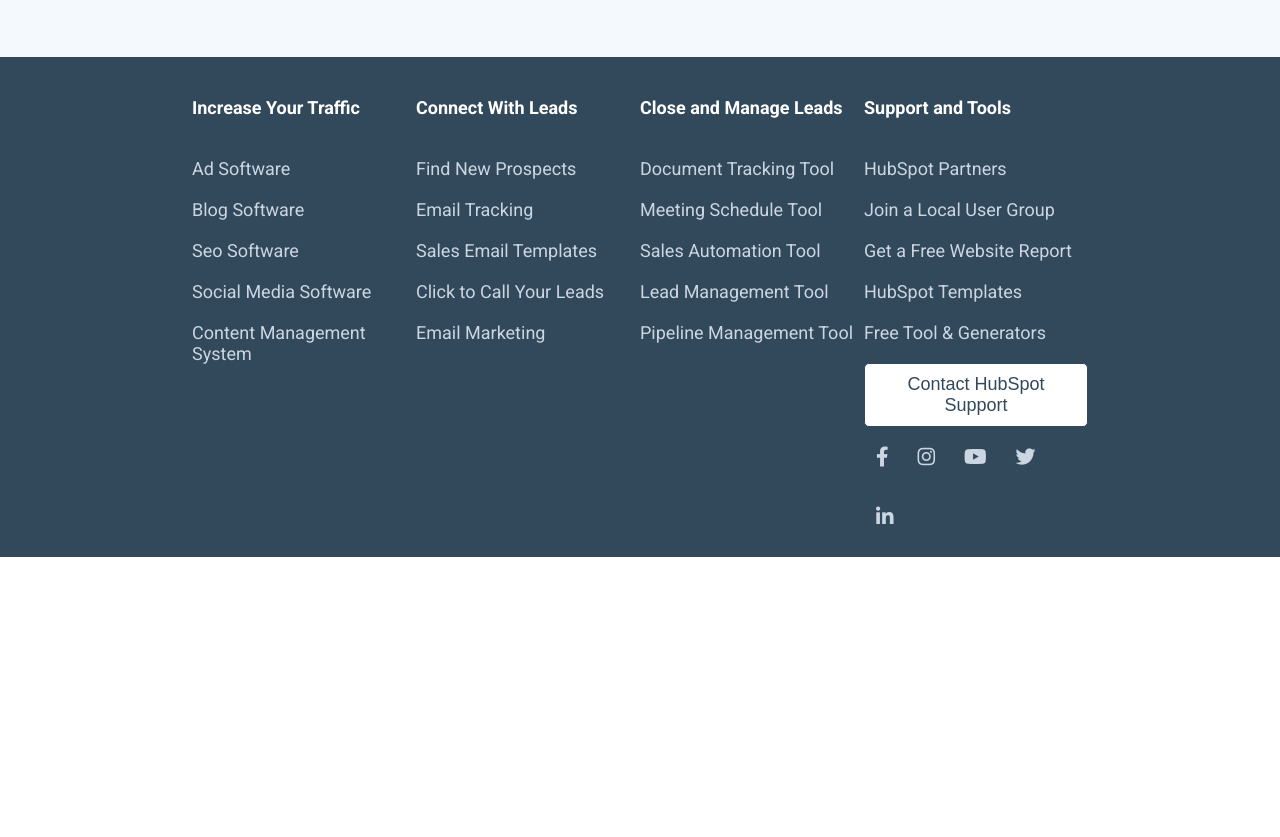
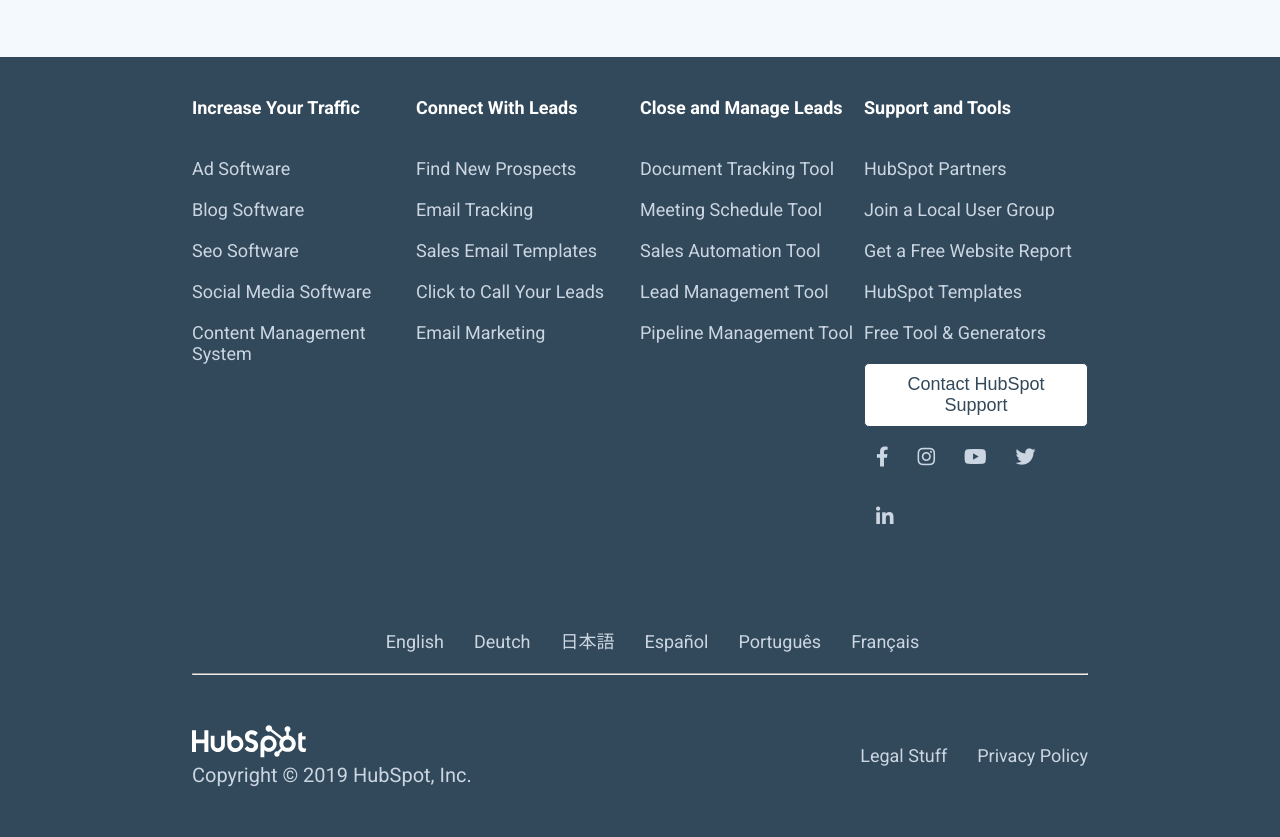
Before and after one commit to Lale98/htmlcss-hubspot, a plain HTML site: page index.html in a window 1280 px wide. Shown: the part 5416-6253 px from the top of the page. Before the commit the page ends 6008 px from the top, so only its background shows below. Drawn offline with Linux system fonts and the light colour scheme.

Commit message:
footer copyrights

```diff
--- a/css/style.css
+++ b/css/style.css
@@ -367,7 +367,6 @@ main {
 footer {
     color: #cbd6e2;
     background-color: #32495b;
-    height: 500px;
 }
 footer h4 {
     font-size: 18px;
@@ -389,3 +388,18 @@ footer button {
 .icons i {
     margin: 20px 12px;
 }
+
+.languages {
+    margin-top: 60px;
+    text-align: center;
+}
+
+.copyright {
+    padding: 50px 0;
+}
+.copyright-left {
+    text-align: left;
+}
+.copyright-right {
+    text-align: right;
+}
--- a/index.html
+++ b/index.html
@@ -280,15 +280,28 @@
                     </div>
                 </div>
             </section>
-            <section>
+            <section class="languages conteiner80">
                 <ul class="list-inline">
-                    <li></li>
-                    <li></li>
-                    <li></li>
-                    <li></li>
-                    <li></li>
-                    <li></li>
+                    <li>English</li>
+                    <li>Deutch</li>
+                    <li>&#26085;&#26412;&#35486;</li>
+                    <li>Espa&ntilde;ol</li>
+                    <li>Portugu&ecirc;s</li>
+                    <li>Fran&ccedil;ais</li>
                 </ul>
+                <hr>
+            </section>
+            <section class="copyright clearfix conteiner80">
+                <div class="copyright-left float-left">
+                    <img src="img/logo-white.svg" alt="logo">
+                    <p>Copyright &copy; 2019 HubSpot, Inc.</p>
+                </div>
+                <div class="copyright-right float-right">
+                    <ul class="list-inline">
+                        <li>Legal Stuff</li>
+                        <li>Privacy Policy</li>
+                    </ul>
+                </div>
             </section>
         </footer>
         <!-- footer -->
```
